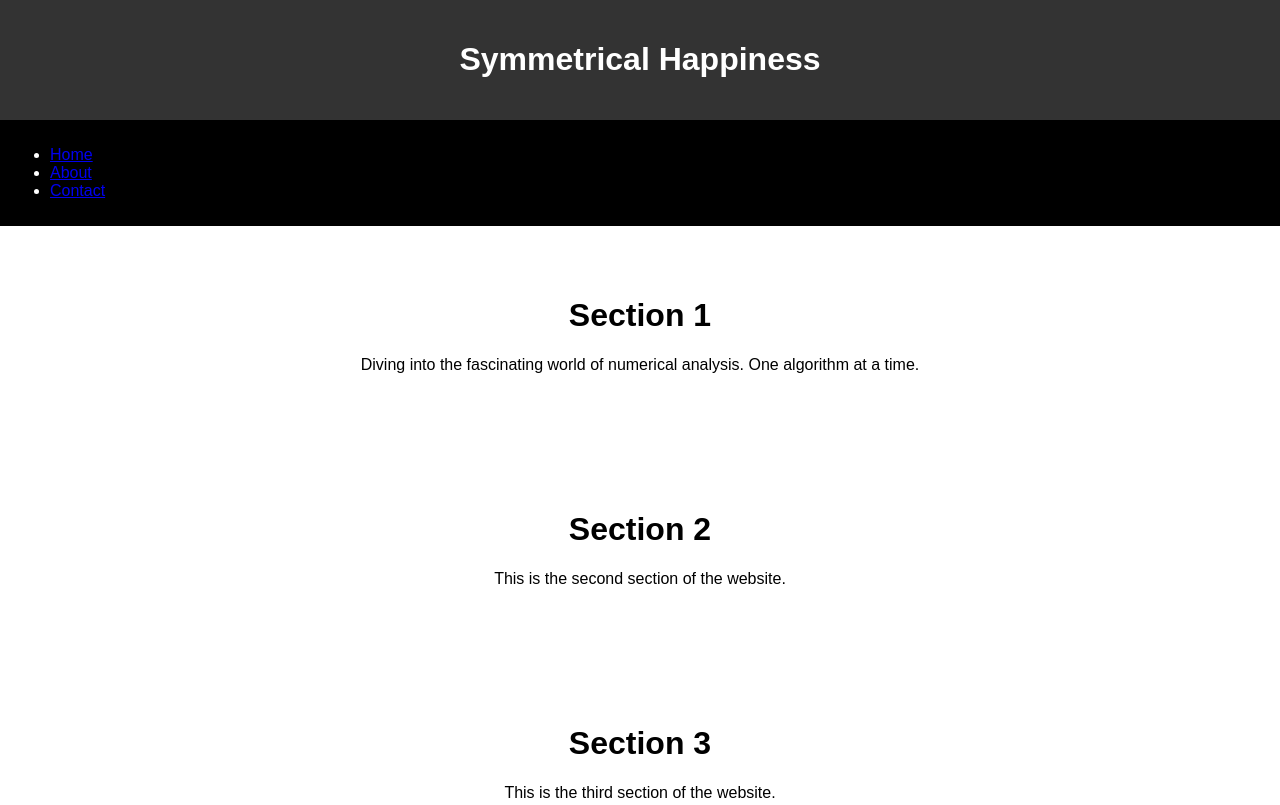
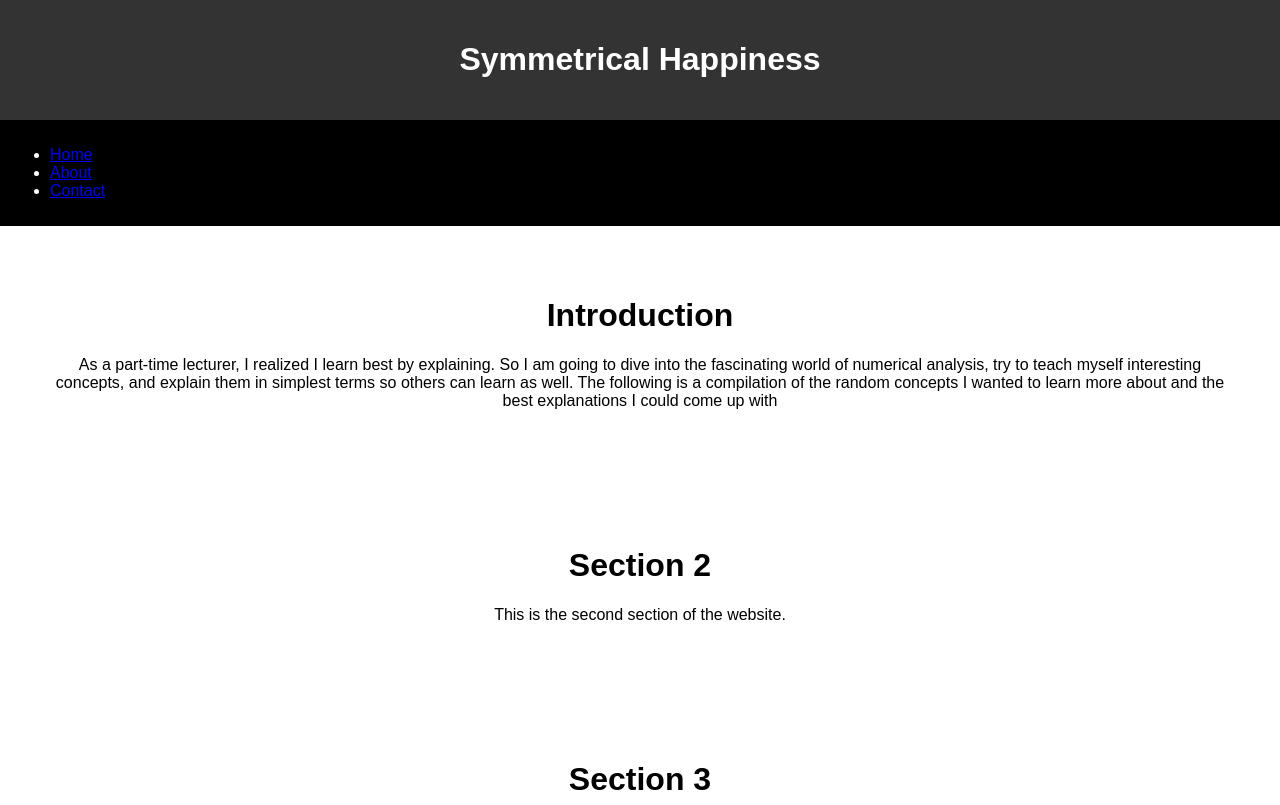
Before and after one commit to asilvatr/symmetrical-octo-happiness, a plain HTML site: page index.html in a window 1280 px wide. Shown: the top 805 px of the page. Drawn offline with Linux system fonts and the light colour scheme.

Commit message:
Update index.html

```diff
--- a/index.html
+++ b/index.html
@@ -49,8 +49,8 @@
   </div>
 
   <div class="section">
-    <h1>Section 1</h1>
-    <p>Diving into the fascinating world of numerical analysis. One algorithm at a time.</p>
+    <h1>Introduction</h1>
+    <p>As a part-time lecturer, I realized I learn best by explaining. So I am going to dive into the fascinating world of numerical analysis, try to teach myself interesting concepts, and explain them in simplest terms so others can learn as well. The following is a compilation of the random concepts I wanted to learn more about and the best explanations I could come up with</p>
   </div>
 
   <div class="section">
```
